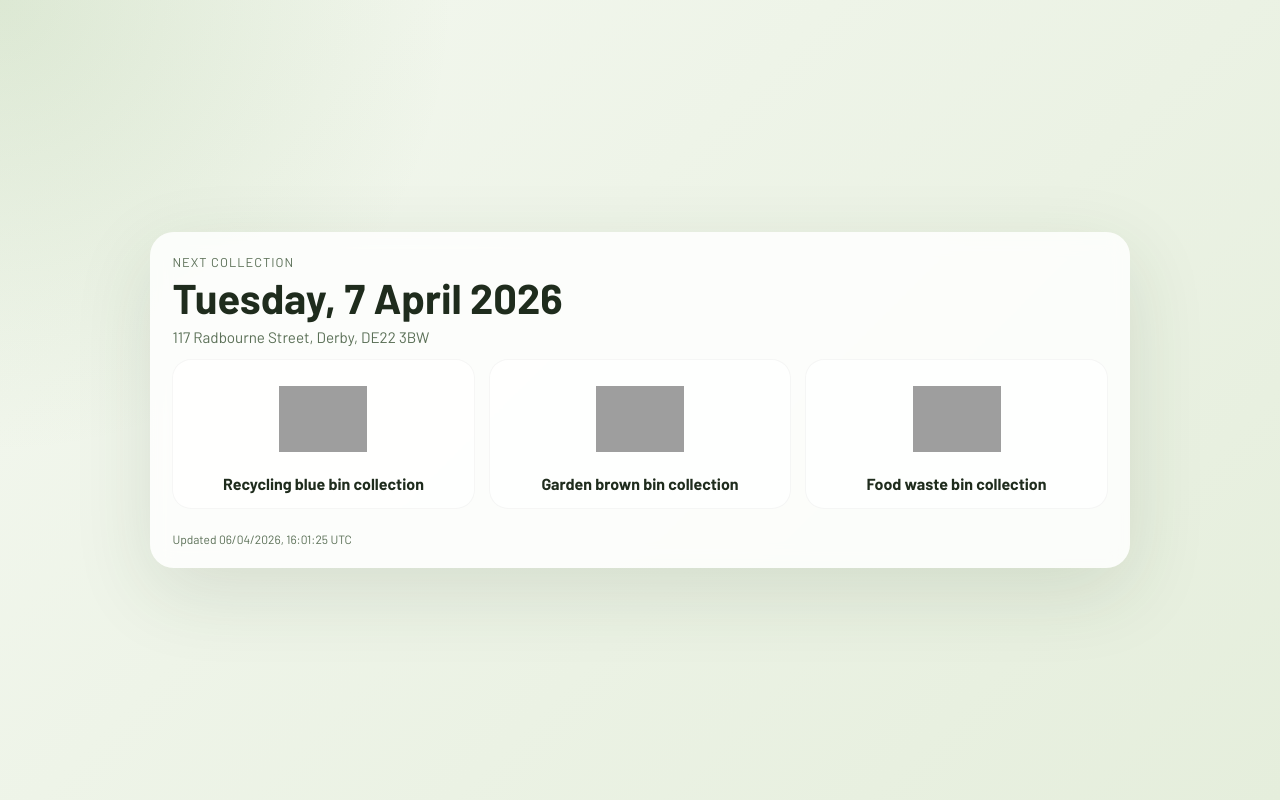
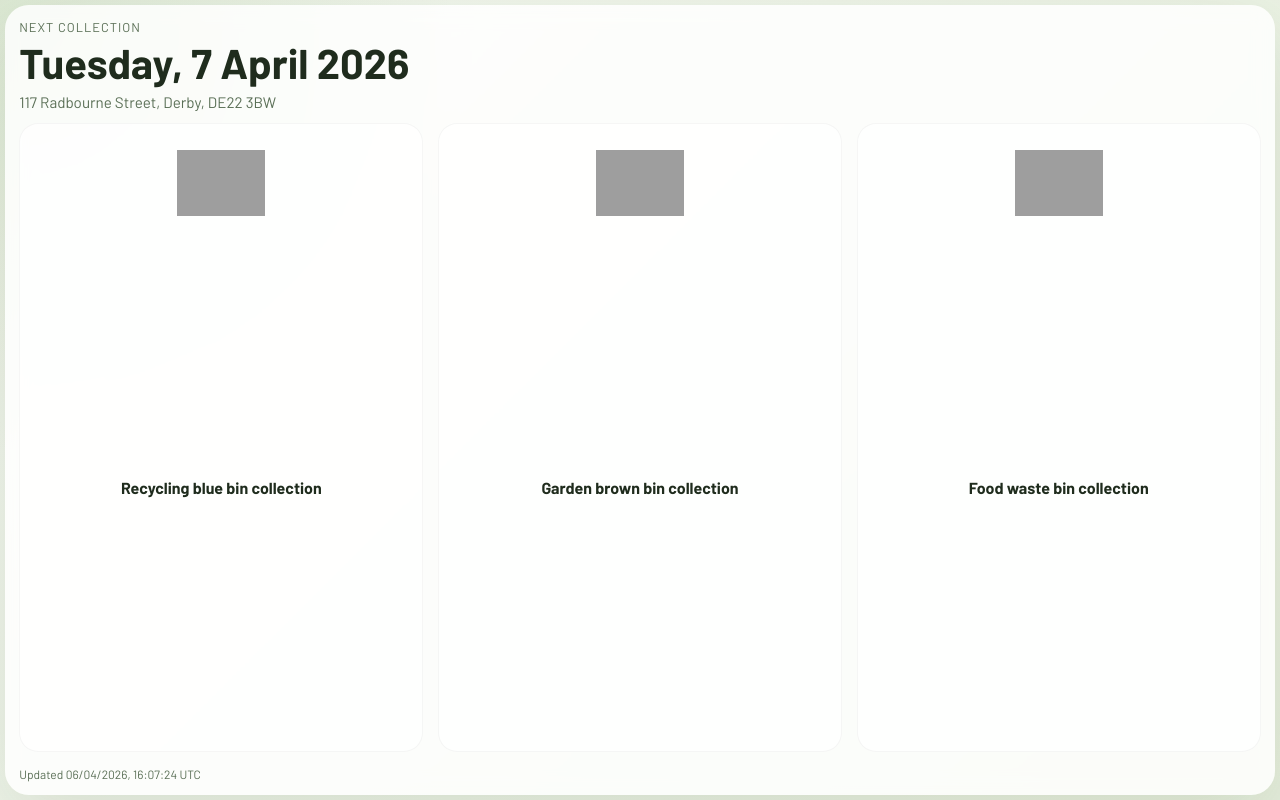
Before and after one commit to davidsben/bin-day, a website: page docs/index.html in a window 1280 px wide. Drawn offline with Linux system fonts and the light colour scheme; grey boxes are pictures that could not be loaded.

Commit message:
Make normal mode fill frame more

```diff
--- a/docs/current.json
+++ b/docs/current.json
@@ -1,7 +1,7 @@
 {
   "sourceUrl": "https://secure.derby.gov.uk/binday/BinDays/100030350384?address=117%20Radbourne%20Street,%20Derby,%20DE22%203BW",
   "address": "117 Radbourne Street, Derby, DE22 3BW",
-  "fetchedAt": "2026-04-06T16:01:25.488Z",
+  "fetchedAt": "2026-04-06T16:07:24.633Z",
   "nextDate": "2026-04-07",
   "nextDateLabel": "Tuesday, 7 April 2026",
   "bins": [
--- a/docs/index.html
+++ b/docs/index.html
@@ -12,8 +12,8 @@
         --text: #1f2c1d;
         --muted: #5a6f56;
         --ring: rgba(31, 44, 29, 0.08);
-        --page-pad: clamp(10px, 2.2vmin, 24px);
-        --section-pad: clamp(14px, 2.8vmin, 32px);
+        --page-pad: clamp(2px, 0.6vmin, 8px);
+        --section-pad: clamp(12px, 1.8vmin, 24px);
         --card-pad-y: clamp(12px, 2vmin, 22px);
         --card-pad-x: clamp(10px, 1.8vmin, 16px);
         --gap: clamp(10px, 1.8vmin, 18px);
@@ -54,7 +54,7 @@
       }
 
       .panel {
-        width: min(980px, 100%);
+        width: 100%;
         max-height: calc(100dvh - (var(--page-pad) * 2));
         background: var(--panel);
         border-radius: clamp(18px, 3vmin, 28px);
@@ -125,6 +125,21 @@
         padding: 0 var(--section-pad) var(--section-pad);
         color: var(--muted);
         font-size: clamp(0.7rem, 1.5vmin, 0.9rem);
+      }
+
+      @media (min-aspect-ratio: 14/9) {
+        .panel {
+          height: calc(100dvh - (var(--page-pad) * 2));
+        }
+
+        .bins {
+          height: 100%;
+          align-content: stretch;
+        }
+
+        .bin-card {
+          height: 100%;
+        }
       }
 
       body.compact .panel {
@@ -282,7 +297,7 @@
 
         </section>
         <footer>
-          Updated 06/04/2026, 16:01:25 UTC
+          Updated 06/04/2026, 16:07:24 UTC
         </footer>
       </section>
     </main>
```
Also changed, not shown: scripts/generate.mjs (+18 -3 lines).
